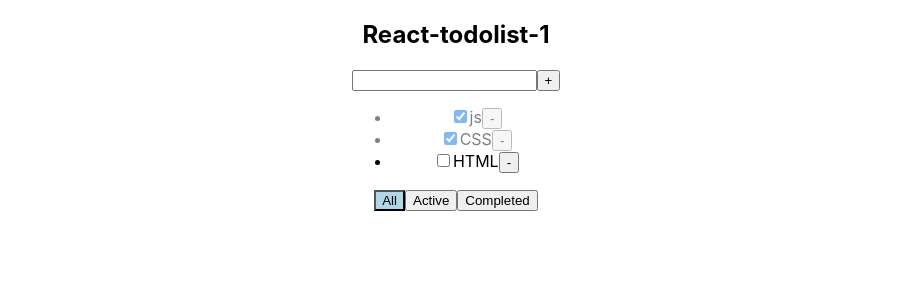
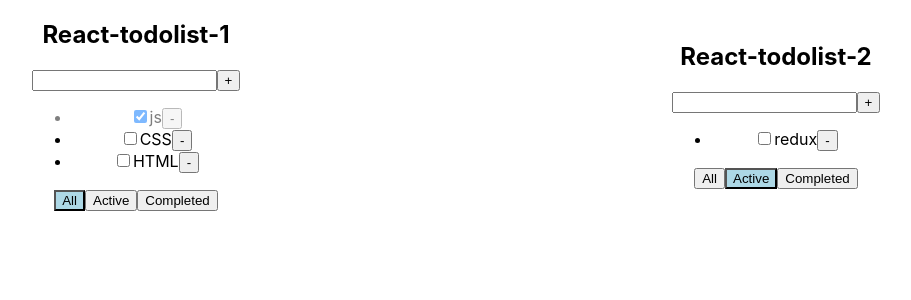
Before and after one commit to Mikhail326/TodoList-react-ts, a React (Create React App) app: page / in a window 1280 px wide. Shown: the top 300 px of the page, without its empty margins (184-1095 px from the left). Built offline with nearby package versions, Linux system fonts and the light colour scheme.

Commit message:
lesson 5

```diff
--- a/src/App.tsx
+++ b/src/App.tsx
@@ -1,62 +1,93 @@
 import React, { useState } from 'react';
 import './App.css';
-import TodoList, { TasksType } from './components/TodoList/TodoList';
+import TodoList from './components/TodoList/TodoList';
 import { v1 } from 'uuid';
 
 export type TypeFilterTask = 'all' | 'completed' | 'active'
+type TypeTodoList = { id: string, title: string, filter: TypeFilterTask }
 
 function App() {
 
-  const [tasks1, setTasks1] = useState<Array<TasksType>>([
-    { id: v1(), title: 'js', isDone: true },
-    { id: v1(), title: 'CSS', isDone: true },
-    { id: v1(), title: 'HTML', isDone: false }
+  const changeTaskStatus = (id: string, status: boolean, idTodoList: string) => {
+    let newTasks = tasks[idTodoList]
+    const task = newTasks.find(el => el.id === id)
+    if (task) {
+      task.isDone = status
+      setTasks({ ...tasks })
+    }
+  }
+
+  const removeTask = (id: string, idTodoList: string) => {
+    let newTasks = tasks[idTodoList]
+    let filteredTasks = newTasks.filter(el => el.id !== id)
+    tasks[idTodoList] = filteredTasks
+    setTasks({ ...tasks })
+  }
+
+  const addTask = (title: string, idTodoList: string) => {
+    let newTask = { id: v1(), title: title, isDone: false }
+    let newTasks = tasks[idTodoList]
+    let newArrTasks = [newTask, ...newTasks]
+    tasks[idTodoList] = newArrTasks
+    setTasks({ ...tasks })
+  }
+
+  const todoListTaskId1 = v1()
+  const todoListTaskId2 = v1()
+
+  const [todoLists, setTodoLists] = useState<Array<TypeTodoList>>([
+    { id: todoListTaskId1, title: 'React-todolist-1', filter: 'all' },
+    { id: todoListTaskId2, title: 'React-todolist-2', filter: 'active' }
   ])
 
-  const [filter, setFilter] = useState<TypeFilterTask>('all')
+  const [tasks, setTasks] = useState({
+    [todoListTaskId1]: [
+      { id: v1(), title: 'js', isDone: true },
+      { id: v1(), title: 'CSS', isDone: false },
+      { id: v1(), title: 'HTML', isDone: false }
+    ],
+    [todoListTaskId2]: [
+      { id: v1(), title: 'redux', isDone: false },
+      { id: v1(), title: 'mobx', isDone: true },
+      { id: v1(), title: 'react', isDone: true }
+    ],
+  })
 
-  let tasksForTodolist = tasks1
-
-  const changeStatusFilter = (status: TypeFilterTask) => {
-    setFilter(status)
-  }
-
-  const removeTask = (id: string) => {
-    let filteredTasks = tasks1.filter(el => el.id !== id)
-    setTasks1(filteredTasks)
-  }
-
-  const addTask = (title: string) => {
-    let newTask = {id: v1(), title: title, isDone: false}
-    let newArrTasks = [newTask, ...tasks1]
-    setTasks1(newArrTasks)
-  }
-
-  const changeTaskStatus = (id:string, status: boolean) => {
-    const task = tasks1.find(el => el.id === id)
-    if(task) {
-      task.isDone = status
-    }
-    setTasks1([...tasks1])
-  }
-
-  if (filter === 'completed') {
-    tasksForTodolist = tasks1.filter(el => el.isDone)
-  }
-  if (filter === 'active') {
-    tasksForTodolist = tasks1.filter(el => !el.isDone)
-  }
 
   return (
     <div className="App">
-      <TodoList title="React-todolist-1"
-        tasks={tasksForTodolist}
-        removeTask={removeTask}
-        changeStatusFilter={changeStatusFilter}
-        addTask = {addTask}
-        changeTaskStatus={changeTaskStatus}
-        filter={filter}
-      />
+      {todoLists.map(tl => {
+
+        let tasksForTodolist = tasks[tl.id]
+
+        const changeStatusFilter = (status: TypeFilterTask, idTodoList: string) => {
+          const todoList = todoLists.find(el => el.id === idTodoList)
+          if (todoList) {
+            todoList.filter = status
+            setTodoLists([...todoLists])
+          }
+        }
+
+        if (tl.filter === 'completed') {
+          tasksForTodolist = tasksForTodolist.filter(el => el.isDone)
+        }
+        if (tl.filter === 'active') {
+          tasksForTodolist = tasksForTodolist.filter(el => !el.isDone)
+        }
+
+        return <TodoList
+          key={tl.id}
+          id={tl.id}
+          title={tl.title}
+          tasks={tasksForTodolist}
+          removeTask={removeTask}
+          changeStatusFilter={changeStatusFilter}
+          addTask={addTask}
+          changeTaskStatus={changeTaskStatus}
+          filter={tl.filter}
+        />
+      })}
+
     </div>
   );
 }
--- a/src/components/TodoList/TodoList.tsx
+++ b/src/components/TodoList/TodoList.tsx
@@ -11,10 +11,11 @@ type PropsType = {
   title: string
   tasks: Array<TasksType>
   filter:TypeFilterTask
-  removeTask: (id: string) => void
-  changeStatusFilter: (status: TypeFilterTask) => void
-  addTask: (title: string) => void
-  changeTaskStatus: (id: string, status: boolean) => void
+  id: string
+  removeTask: (id: string, idTodoList:string) => void
+  changeStatusFilter: (status: TypeFilterTask,idTodoList:string) => void
+  addTask: (title: string, idTodoList:string) => void
+  changeTaskStatus: (id: string, status: boolean, idTodoList:string) => void
 }
 
 function TodoList(props: PropsType) {
@@ -28,21 +29,21 @@ function TodoList(props: PropsType) {
   const onKeyPressHandler = (e: KeyboardEvent<HTMLInputElement>) => {
     setError('')
     if (e.charCode === 13) {
-      props.addTask(titleNewtask)
+      props.addTask(titleNewtask, props.id)
       setTitleNewTask('')
     }
   }
   const addTask = () => {
    if(titleNewtask.trim() !== '') {
-    props.addTask(titleNewtask)
+    props.addTask(titleNewtask, props.id)
     setTitleNewTask('')
    } else {
     setError('Titlte is required')
    }
   }
-  const changeStatusFilterAll = () => props.changeStatusFilter('all')
-  const changeStatusFilterActive = () => props.changeStatusFilter('active')
-  const changeStatusFilterCompleted = () => props.changeStatusFilter('completed')
+  const changeStatusFilterAll = () => props.changeStatusFilter('all', props.id)
+  const changeStatusFilterActive = () => props.changeStatusFilter('active', props.id)
+  const changeStatusFilterCompleted = () => props.changeStatusFilter('completed', props.id)
 
   return (
     <div>
@@ -59,10 +60,10 @@ function TodoList(props: PropsType) {
         <ul>
           {props.tasks.map(t => {
             const removeTaskHandler = () => {
-              props.removeTask(t.id)
+              props.removeTask(t.id, props.id)
             }
             const changeTaskStatusHander = (e: ChangeEvent<HTMLInputElement>) => {
-              props.changeTaskStatus(t.id, e.currentTarget.checked)
+              props.changeTaskStatus(t.id, e.currentTarget.checked, props.id)
             }
             return <li key={t.id} className={t.isDone ? 'is-done': ''}><input type="checkbox" checked={t.isDone} onChange={changeTaskStatusHander} />
               <span>{t.title}</span>
```
